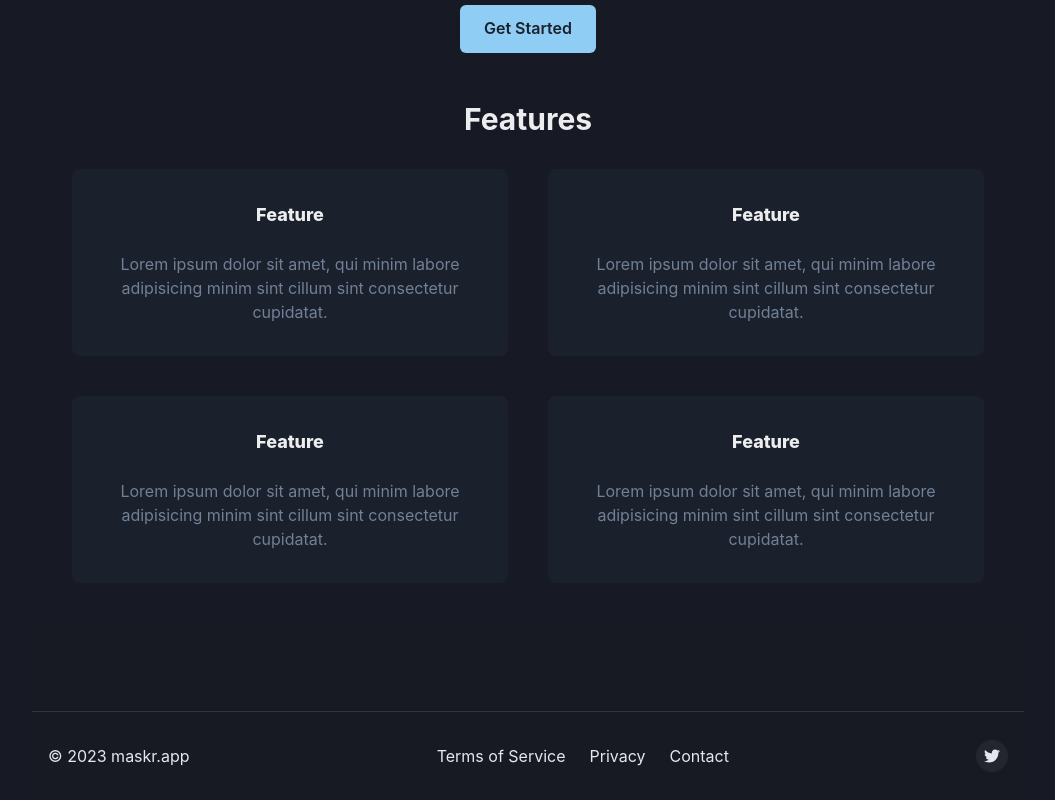
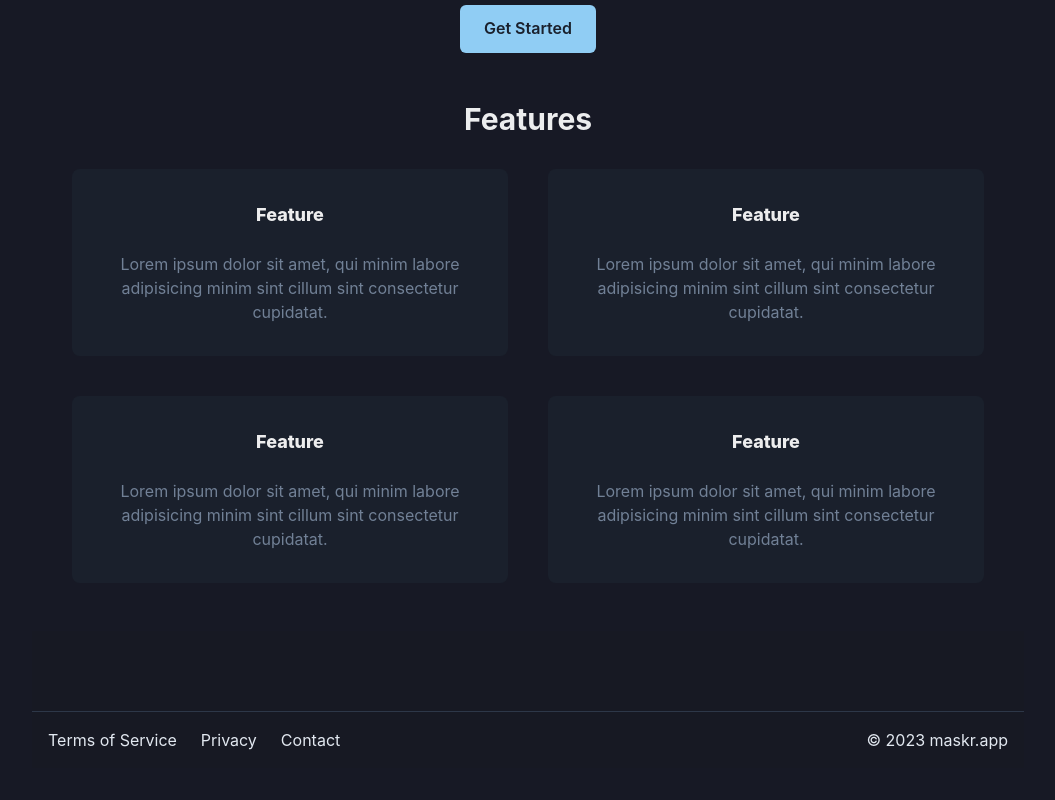
Before and after one commit to maskrapp/landing, a Next.js app: page / in a window 1280 px wide. Shown: the part 453-1253 px from the top of the page, without its empty margins (112-1167 px from the left). After the commit the page ends 1221 px from the top, so only its background shows below. Built offline with nearby package versions, Linux system fonts and the light colour scheme.

Commit message:
feat: footer improvements

```diff
--- a/package.json
+++ b/package.json
@@ -23,7 +23,6 @@
     "next": "13.1.3",
     "react": "18.2.0",
     "react-dom": "18.2.0",
-    "react-icons": "^4.7.1",
     "typescript": "4.9.4"
   }
 }
--- a/src/components/Footer.tsx
+++ b/src/components/Footer.tsx
@@ -1,61 +1,24 @@
 import {
   Box,
-  chakra,
   Container,
   HStack,
   Link,
   Stack,
   Text,
-  useBreakpoint,
-  useColorModeValue,
   VisuallyHidden,
 } from "@chakra-ui/react";
-import { FaTwitter } from "react-icons/fa";
-import { ReactNode } from "react";
-
-const SocialButton = ({
-  children,
-  label,
-  href,
-}: {
-  children: ReactNode;
-  label: string;
-  href: string;
-}) => {
-  return (
-    <chakra.button
-      bg={useColorModeValue("whiteAlpha.100", "whiteAlpha.100")}
-      rounded={"full"}
-      w={8}
-      h={8}
-      cursor={"pointer"}
-      as={"a"}
-      href={href}
-      display={"inline-flex"}
-      alignItems={"center"}
-      justifyContent={"center"}
-      transition={"background 0.3s ease"}
-      _hover={{
-        bg: useColorModeValue("whiteAlpha.200", "whiteAlpha.200"),
-      }}
-    >
-      <VisuallyHidden>{label}</VisuallyHidden>
-      {children}
-    </chakra.button>
-  );
-};
-
 export const Footer = () => {
-  const bp = useBreakpoint();
-  console.log(bp);
   return (
     <Box
       pt="20"
+      bg={"gray.900"}
+      color={"gray.200"}
       w="full"
-      bg={useColorModeValue("gray.900", "gray.900")}
-      color={useColorModeValue("gray.200", "gray.200")}
     >
       <Container
+        borderTopWidth={1}
+        borderStyle={"solid"}
+        borderColor={"gray.700"}
         as={Stack}
         maxW={"6xl"}
         py={4}
@@ -63,29 +26,13 @@ export const Footer = () => {
         spacing={4}
         justify={{ base: "center", md: "space-between" }}
         align={{ base: "center", md: "center" }}
-        borderTopWidth={1}
-        borderStyle={"solid"}
-        borderColor={useColorModeValue("gray.200", "gray.700")}
       >
+        <Stack direction={"row"} spacing={6}>
+          <Link href={"#"}>Terms of Service</Link>
+          <Link href={"#"}>Privacy</Link>
+          <Link href={"#"}>Contact</Link>
+        </Stack>
         <Text>© 2023 maskr.app</Text>
-        <HStack
-          maxW={"6xl"}
-          py={4}
-          spacing={4}
-          justify={"center"}
-          align={"center"}
-        >
-          <Stack direction={"row"} spacing={6}>
-            <Link href={"#"}>Terms of Service</Link>
-            <Link href={"#"}>Privacy</Link>
-            <Link href={"#"}>Contact</Link>
-          </Stack>
-        </HStack>
-        <Stack direction={"row"} spacing={6}>
-          <SocialButton label={"Twitter"} href={"#"}>
-            <FaTwitter />
-          </SocialButton>
-        </Stack>
       </Container>
     </Box>
   );
```
Also changed, not shown: 1 other file (tests, documents, lock files or other folders).
